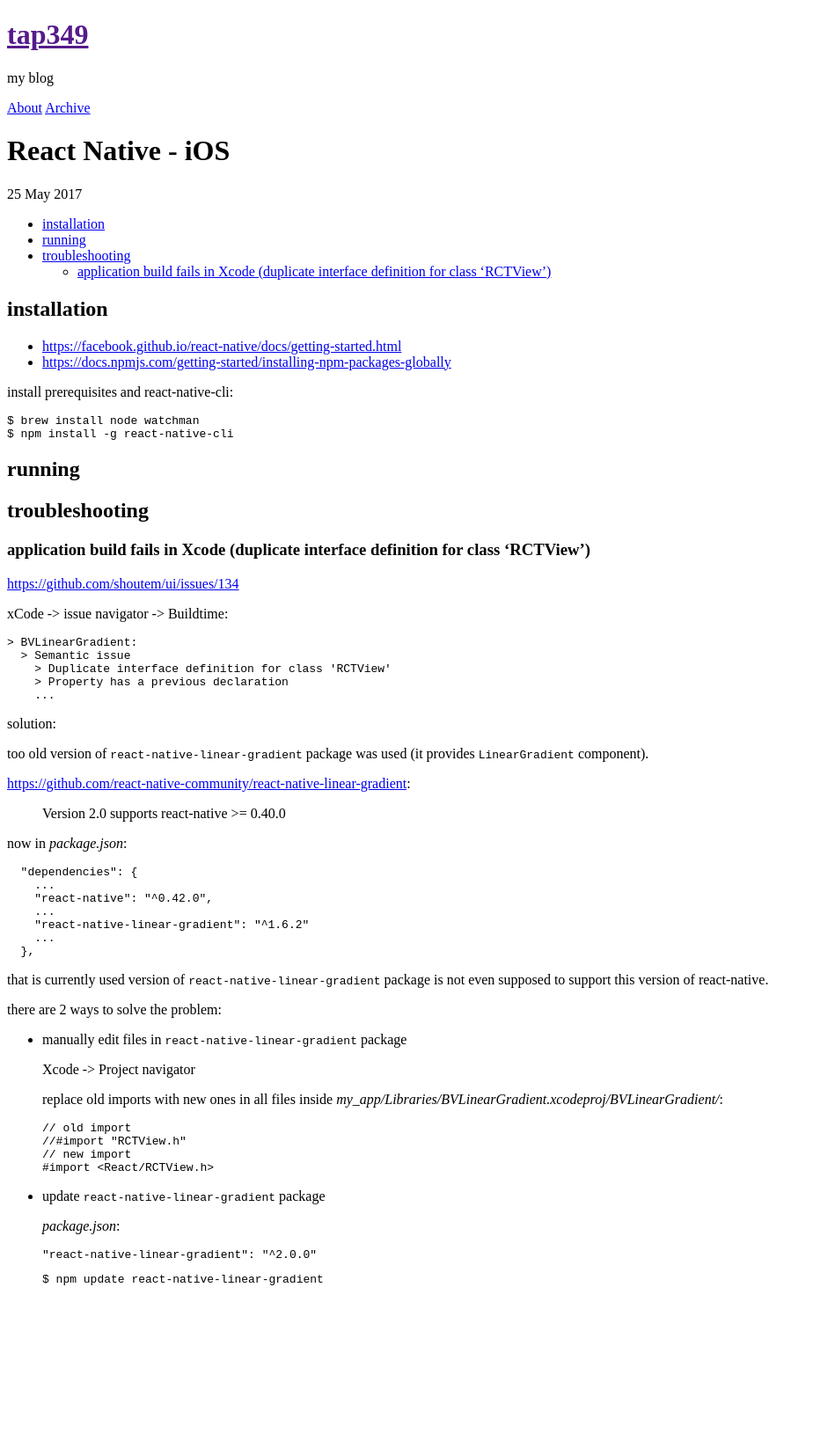
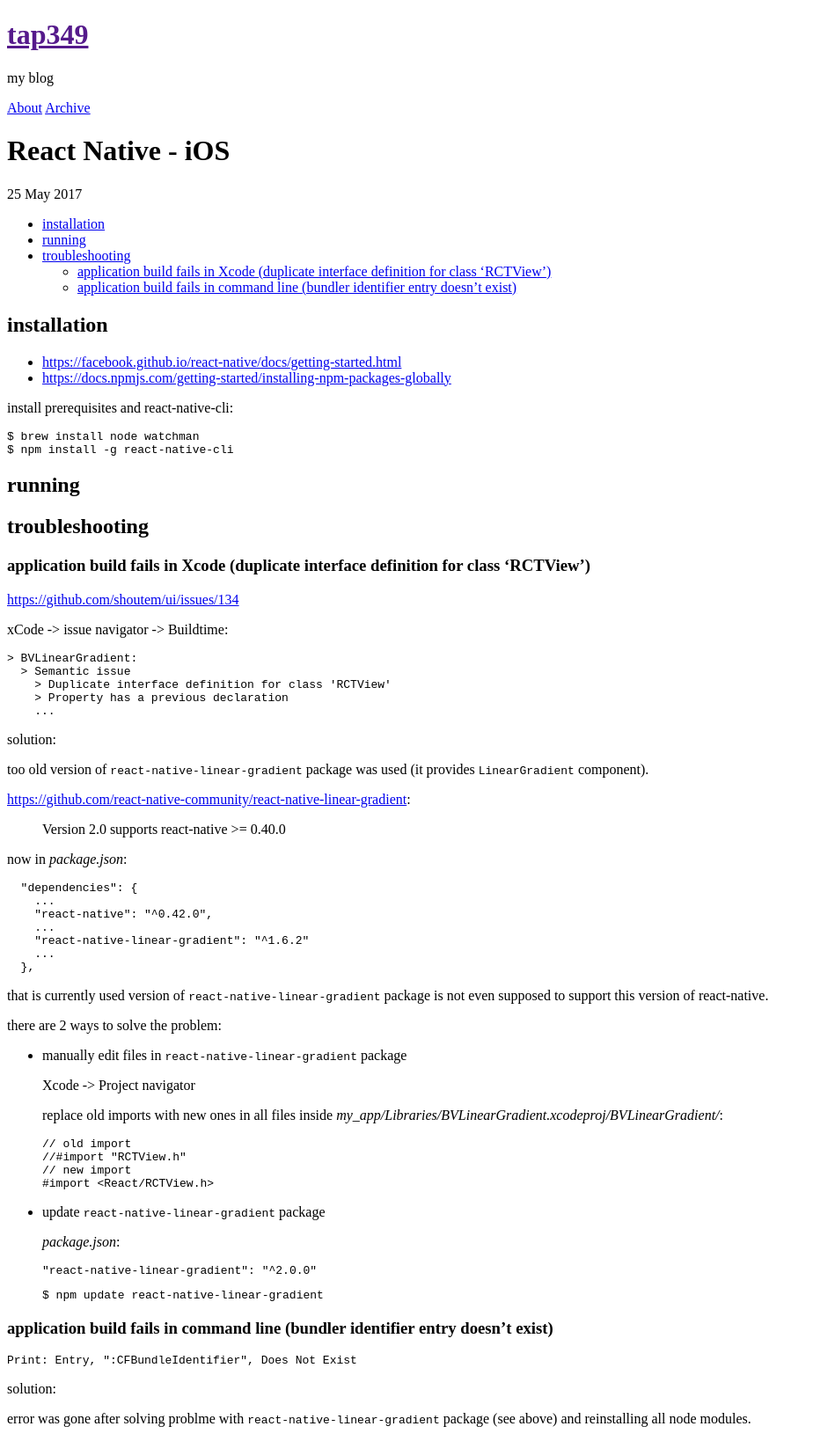
Before and after one commit to tap349/tap349.github.io, a Jekyll site: the page built from _posts/2017-05-25-react-native-ios.md, in a window 1280 px wide. Shown: the whole page at 88% size, without its empty margins (0-924 px from the left). Built offline with Jekyll 4.4.1, drawn with Linux system fonts in a browser that asks for light colours; before the commit the page ends 1478 px from its top, so only the background shows below that.

Commit message:
update 2017-05-25_17:09:20

````diff
--- a/_posts/2017-05-25-react-native-ios.md
+++ b/_posts/2017-05-25-react-native-ios.md
@@ -92,3 +92,14 @@
   ```sh
   $ npm update react-native-linear-gradient
   ```
+
+### application build fails in command line (bundler identifier entry doesn't exist)
+
+```sh
+Print: Entry, ":CFBundleIdentifier", Does Not Exist
+```
+
+solution:
+
+error was gone after solving problme with `react-native-linear-gradient`
+package (see above) and reinstalling all node modules.
````
